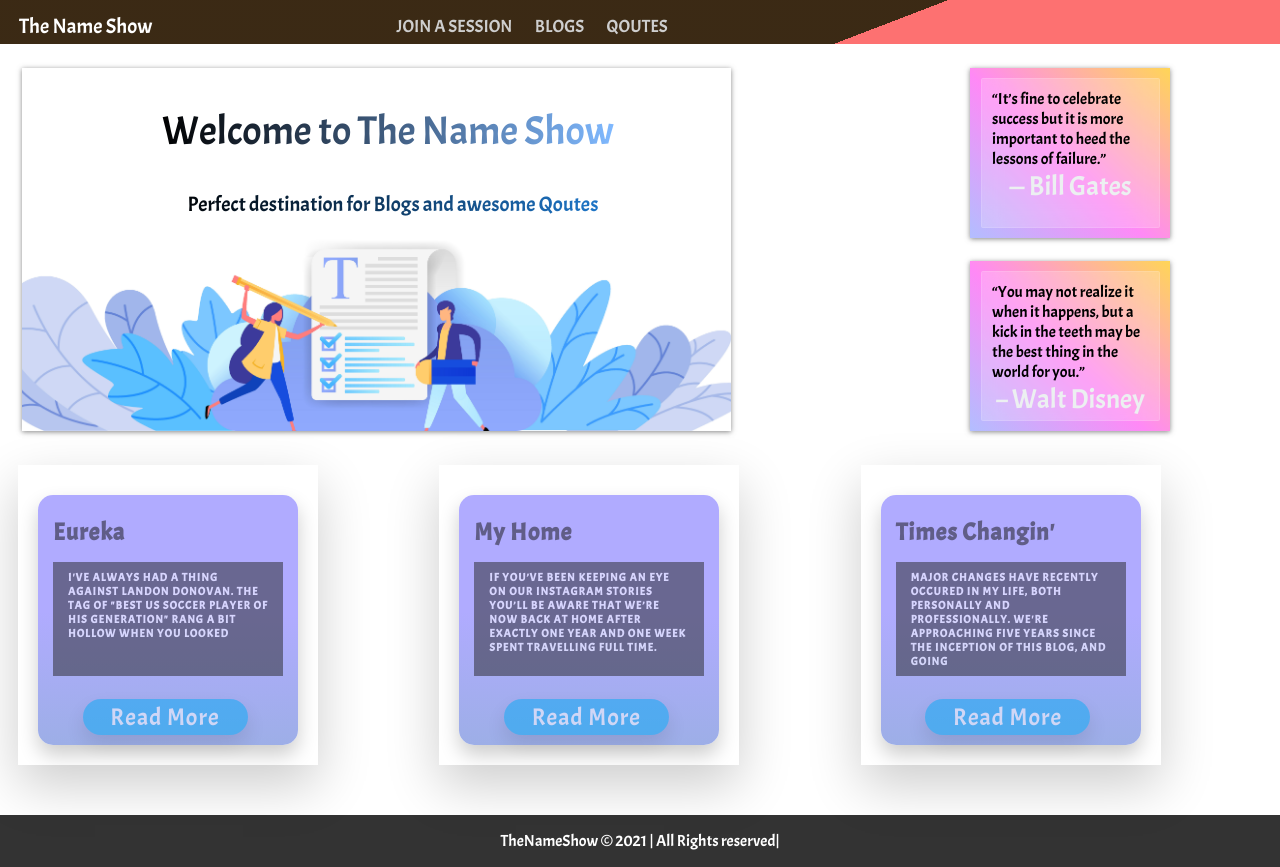
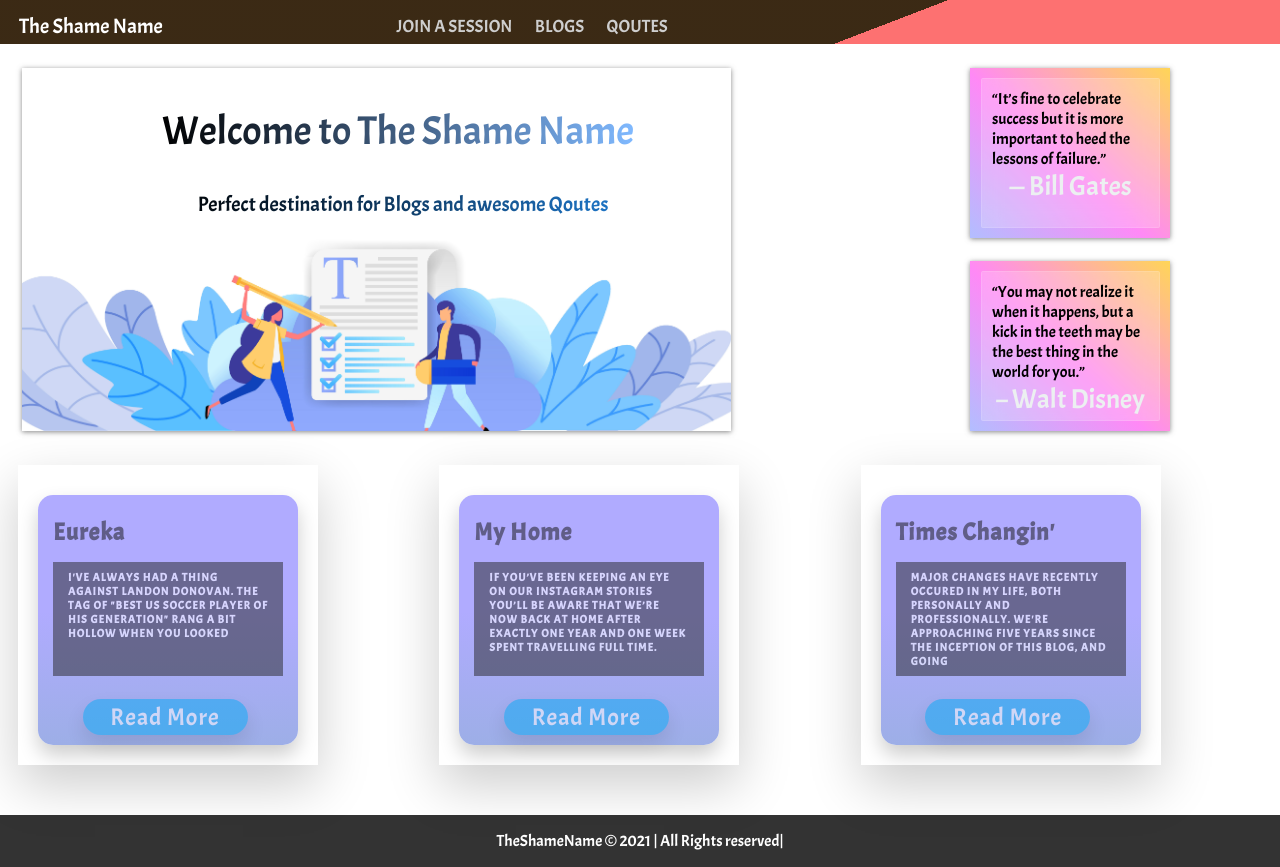
Before and after one commit to scikido/thenameshow, a Flask app: page / in a window 1280 px wide. Run offline with Flask 2, Linux system fonts and the light colour scheme.

Commit message:
Heroku try

```diff
--- a/backend/app/main.py
+++ b/backend/app/app.py
@@ -7,7 +7,7 @@ app=Flask(__name__)
 
 
 
-@app.route('/')
+@app.route('/',methods=['POST','GET'])
 def hello():
     return render_template('index.html')
 
--- a/backend/app/static/style.css
+++ b/backend/app/static/style.css
@@ -141,7 +141,7 @@ img {
   min-height: 333px;
   padding: 3rem;
   display: flex;
-  background: url(../media/contentintro.jpg);
+  background: url(contentintro.jpg);
   background-size: cover;
   background-position: center;
   flex-direction: column;
--- a/backend/app/templates/index.html
+++ b/backend/app/templates/index.html
@@ -5,7 +5,7 @@
     <meta http-equiv="X-UA-Compatible" content="IE=edge" />
     <meta name="viewport" content="width=device-width, initial-scale=1.0" />
     <link rel="shortcut icon" href="react.png" type="image/x-icon" />
-    <link rel="stylesheet" href="./style.css" />
+    <link rel="stylesheet" href="../static/style.css" />
     <link rel="preconnect" href="https://fonts.googleapis.com" />
     <link rel="preconnect" href="https://fonts.gstatic.com" crossorigin />
     <link
@@ -13,7 +13,7 @@
       rel="stylesheet"
     />
     <link rel="stylesheet" href="../static/style.css" />
-    <title>The Name Show</title>
+    <title>The Shame Name</title>
   </head>
 
   <body>
@@ -21,7 +21,7 @@
       <div class="main_ui">
 
         <nav class="navbar">
-          <p class="webname">The Name Show</p>
+          <p class="webname">The Shame Name</p>
 
           <ul>
           <li>
@@ -44,7 +44,7 @@
           <header class="intropg">
             <div class="article">
 
-              <h1> Welcome to <span > The Name Show</span></h1>
+              <h1> Welcome to <span > The Shame Name</span></h1>
               <p>Perfect destination for Blogs and awesome Qoutes</p>
             </div>
             </header>
@@ -137,7 +137,7 @@
 
 
         <footer>
-          <p>TheNameShow &copy; 2021    | All Rights reserved|</p>
+          <p>TheShameName &copy; 2021    | All Rights reserved|</p>
         </footer>
       </div>
 
```
Also changed, not shown: requirements.txt (+15 -0 lines), backend/app/static/contentintro.jpg (renamed from backend/app/media/contentintro.jpg), 2 other files.
